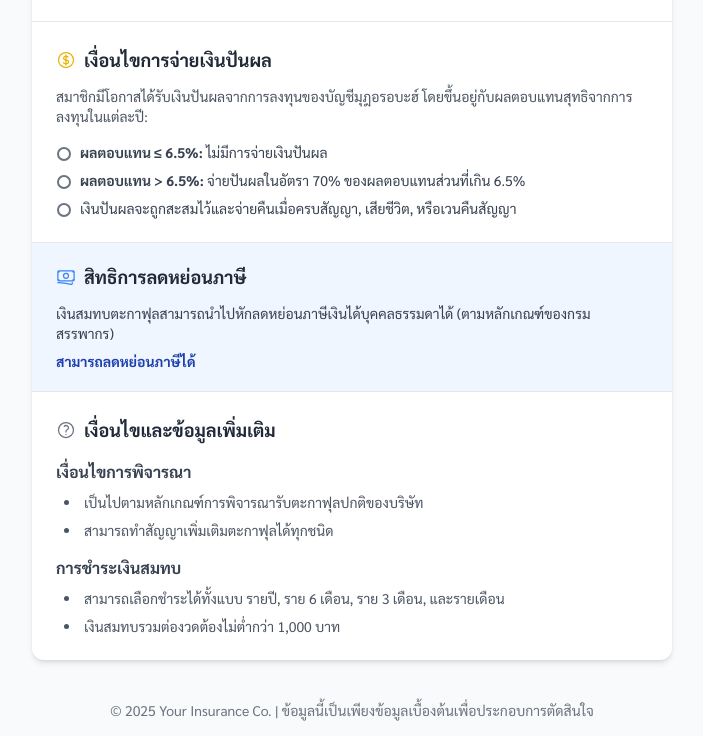
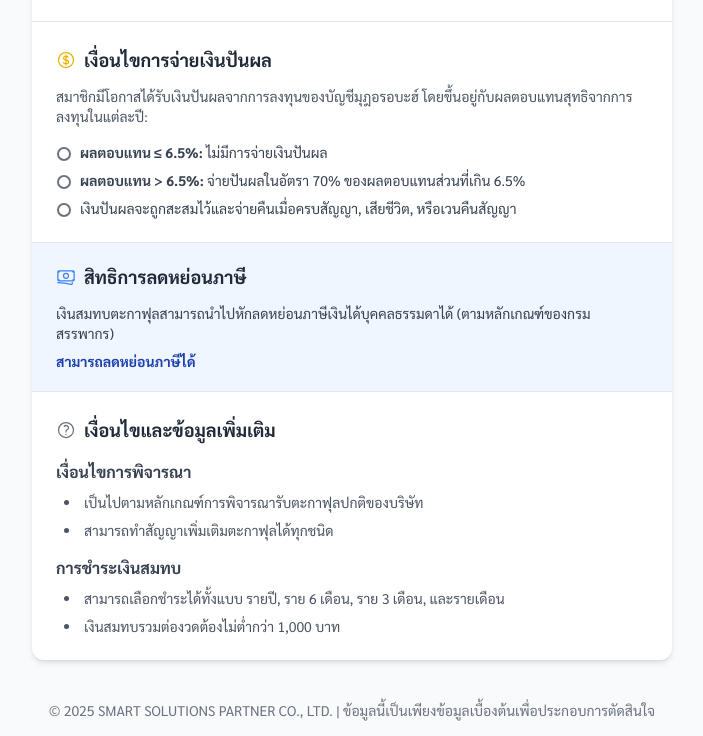
Before and after one commit to KasinchinSSP/PLA-Products, a plain HTML site: page index.html in a window 1280 px wide. Shown: the part 1452-2188 px from the top of the page, without its empty margins (288-991 px from the left). Drawn offline with nearby package versions, Linux system fonts and the light colour scheme.

Commit message:
Change Page Name

```diff
--- a/index.html
+++ b/index.html
@@ -3,7 +3,7 @@
   <head>
     <meta charset="UTF-8" />
     <meta name="viewport" content="width=device-width, initial-scale=1.0" />
-    <title>ข้อมูลแบบประกัน</title>
+    <title>PLA Insurance Products</title>
     <script src="https://cdn.tailwindcss.com"></script>
     <link rel="preconnect" href="https://fonts.googleapis.com" />
     <link rel="preconnect" href="https://fonts.gstatic.com" crossorigin />
@@ -63,7 +63,7 @@
       <!-- Footer -->
       <footer class="text-center mt-10 text-sm text-gray-500">
         <p>
-          &copy; 2025 Your Insurance Co. |
+          &copy; 2025 SMART SOLUTIONS PARTNER CO., LTD. |
           ข้อมูลนี้เป็นเพียงข้อมูลเบื้องต้นเพื่อประกอบการตัดสินใจ
         </p>
       </footer>
```
